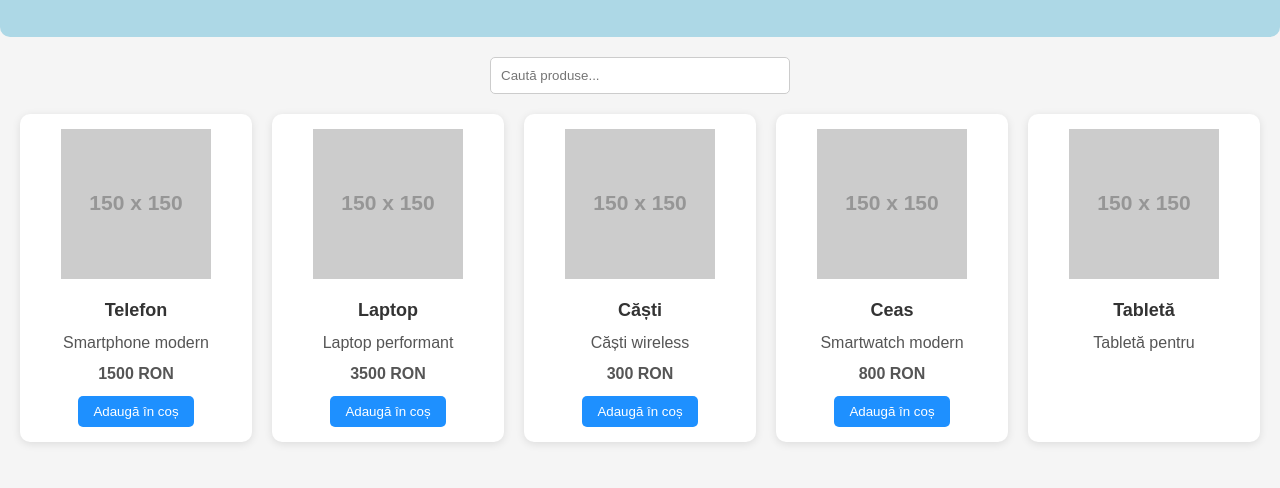
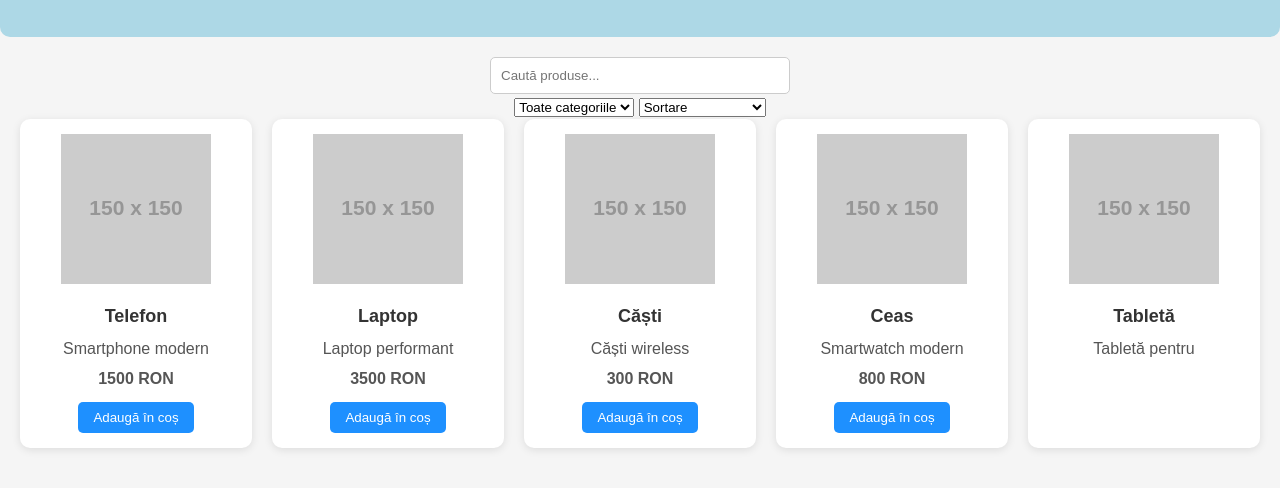
Before and after one commit to anghelinarazvan63-bit/Minimag, a plain HTML site: page index.html in a window 1280 px wide. Shown: the part 208-696 px from the top of the page. Drawn offline with Linux system fonts and the light colour scheme; placeholder pictures from the web are drawn by us.

Commit message:
Add category and sort filters to search container

```diff
--- a/index.html
+++ b/index.html
@@ -28,6 +28,21 @@
     <!-- Căutare produse -->
     <div class="search-container">
         <input type="text" id="search" placeholder="Caută produse...">
+    <div class="filter-container">
+    <select id="category-filter">
+        <option value="All">Toate categoriile</option>
+        <option value="Telefoane">Telefoane</option>
+        <option value="Laptopuri">Laptopuri</option>
+        <option value="Accesorii">Accesorii</option>
+        <option value="Tablete">Tablete</option>
+        <option value="Televizoare">Televizoare</option>
+    </select>
+
+    <select id="sort-filter">
+        <option value="none">Sortare</option>
+        <option value="asc">Preț crescător</option>
+        <option value="desc">Preț descrescător</option>
+    </select>
     </div>
 
     <!-- Container produse -->
```
